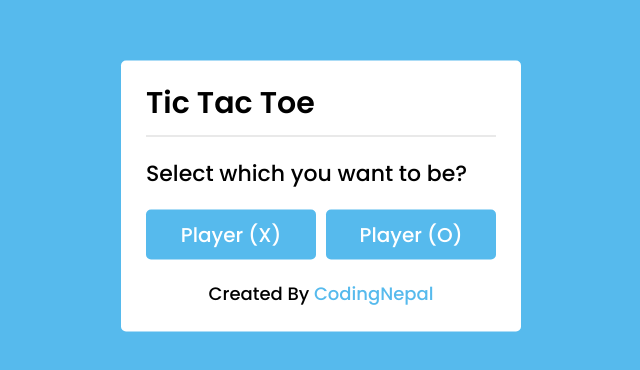
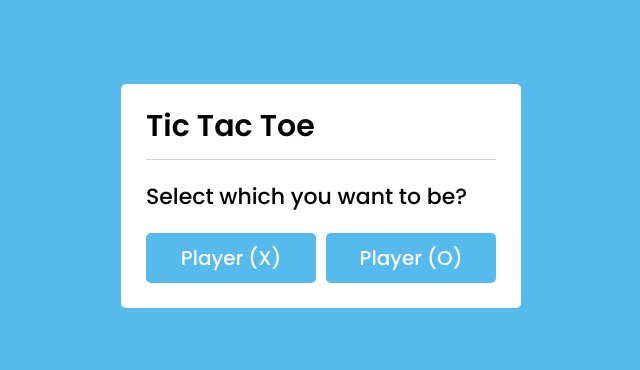
Before and after one commit to NguyenNhutY/Tic_Tac, a plain HTML site: page index.html in a window 1280 px wide. Shown: the part 204-574 px from the top of the page, without its empty margins (319-959 px from the left). Drawn offline with Linux system fonts and the light colour scheme.

Commit message:
index.html

```diff
--- a/index.html
+++ b/index.html
@@ -16,7 +16,6 @@
         <button class="playerX">Player (X)</button>
         <button class="playerO">Player (O)</button>
       </div>
-      <div class="credit">Created By <a href="https://www.youtube.com/codingnepal" target="_blank">CodingNepal</a></div>
     </div>
   </div>
 
```
